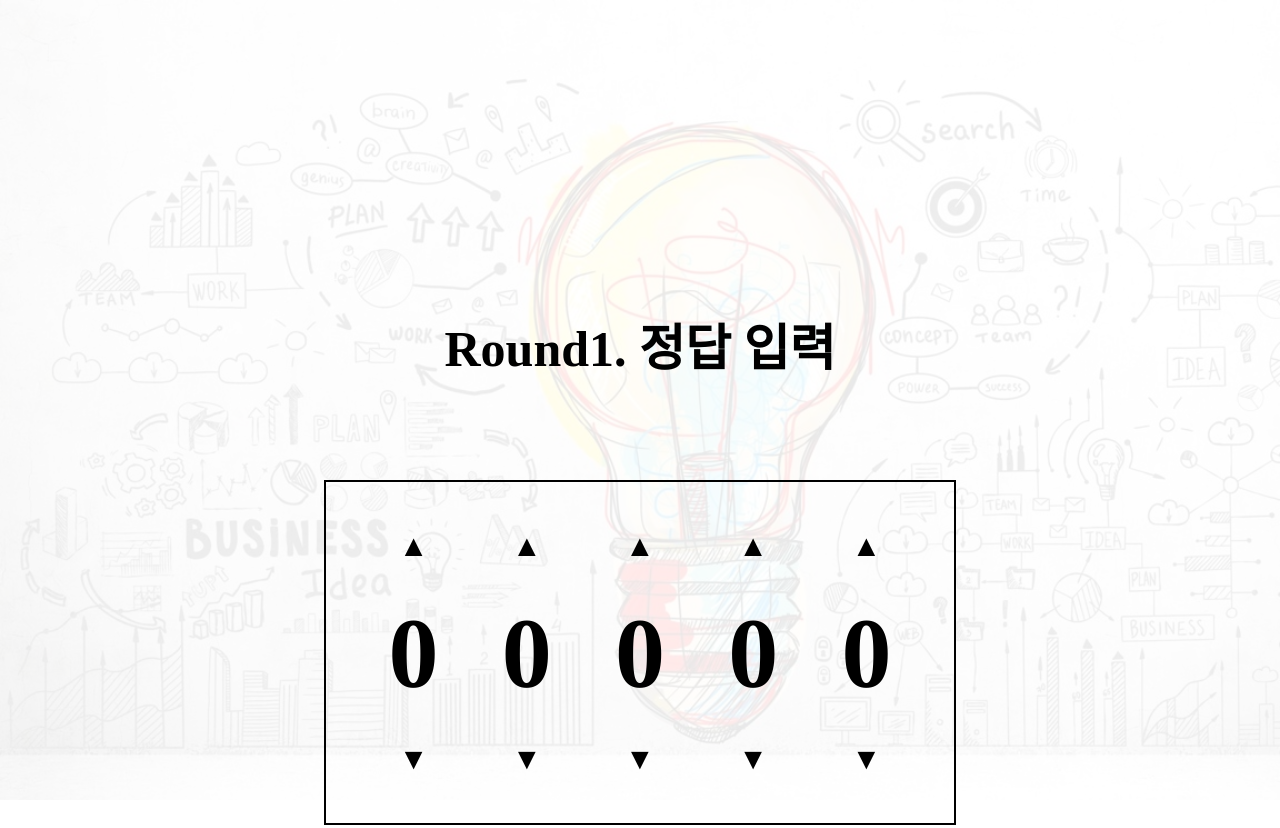
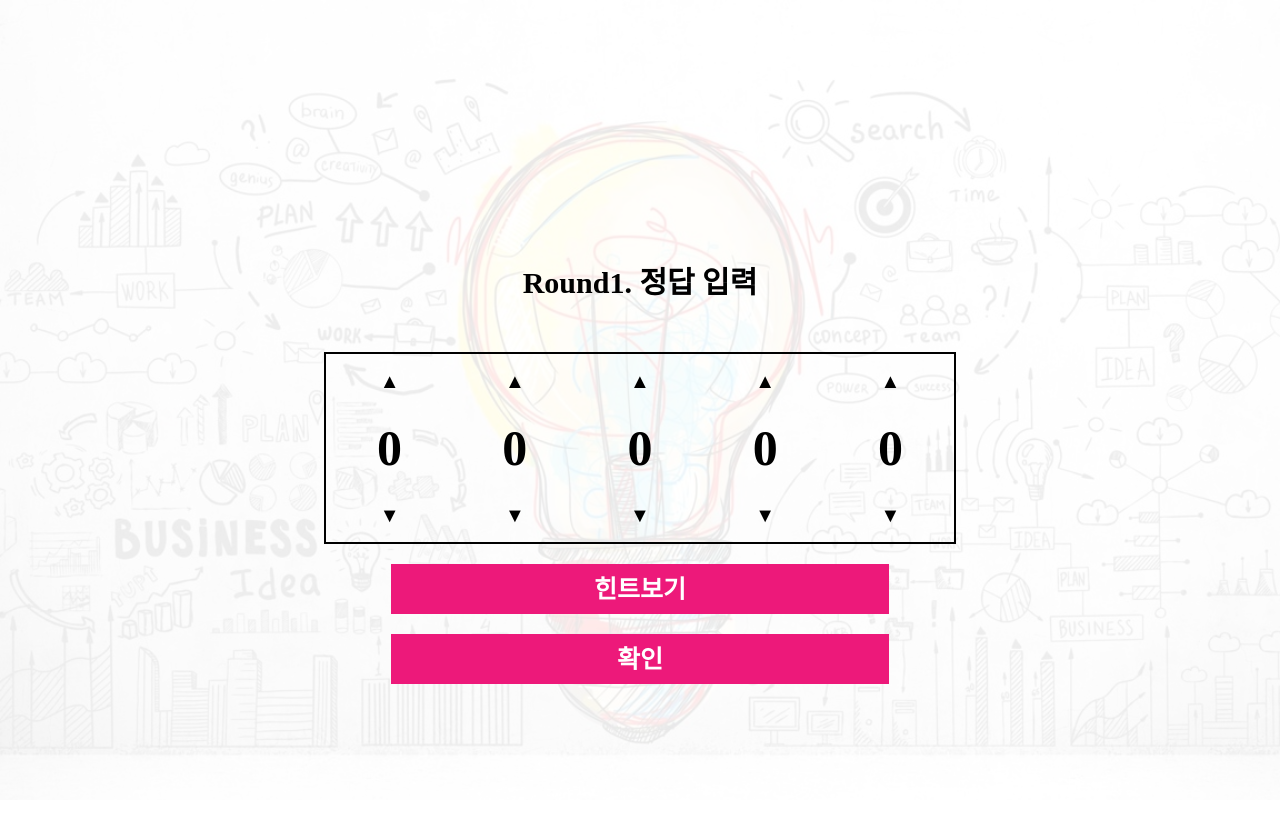
Before and after one commit to ioter123/withel0815, a plain HTML site: page index.html in a window 1280 px wide. Shown: the top 828 px of the page. After the commit the page ends 800 px from the top, so only its background shows below. Drawn offline with nearby package versions, Linux system fonts and the light colour scheme.

Commit message:
Update index.html

```diff
--- a/index.html
+++ b/index.html
@@ -13,6 +13,8 @@
 	position: absolute;
 	background-image: url("./배경.png");
 	background-size: cover;
+	background-position:center;
+	background-repeat:no-repeat;
 top:0;
 left:0;
 z-index:-100;
@@ -23,7 +25,9 @@ opacity:0.2;
 	width:100%;
 	position: absolute;
 	background-image: url("./힌트1.png");
-	background-size: cover;
+	background-size: contain;
+	background-position:center;
+	background-repeat:no-repeat;
 	top:0;
 	left:0;
 	z-index:100;
@@ -32,20 +36,19 @@ opacity:0.2;
 #x{
 	position: absolute;
 	top:0;
-	left:20px;
+	left:0;
 	z-index:110;
 	display:none;
 	font-weight:bolder;
-	font-size:100px;
+	font-size:50px;
+	margin:10px;
 }
 table{
 	margin : auto;
 	width:50%;
 	border : 2px solid black;
-	padding:30px;
 }
 td{
-	padding: 15px;
 	text-align:center;
 	height: 50px;
 }
@@ -59,21 +62,22 @@ td > .num {
 }
 .num > h3 {
 	margin:auto;
-	font-size: 100px;
+	font-size: 50px;
+	padding:10px;
 }
 td > h3 {
 	margin:auto;
-	font-size: 30px;
+	font-size: 20px;
 }
 #btn{
-	width:20%;
+	width:40%;
 	height:50px;
 	font-size:25px;
 	font-weight:bolder;
 	margin:10px;
 }
 #btn2{
-	width:20%;
+	width:40%;
 	height:50px;
 	font-size:25px;
 	font-weight:bolder;
@@ -96,8 +100,8 @@ td > h3 {
 	<span id='x' onclick="close_img()">X</span>
 </div>
 <div class='all'>
-<div style="margin:100px;">
-<h1 style="font-size:50px;">Round1. 정답 입력</h1>
+<div style="margin:50px;">
+<h1 style="font-size:30px;">Round1. 정답 입력</h1>
 </div>
 <table>
 	<tr>
@@ -152,7 +156,7 @@ td > h3 {
 		</td>
 	</tr>
 </table>
-	<div style="margin:100px; justify-content: center;">
+	<div style="margin:10px; justify-content: center;">
 		<button type='button' id='btn2' onclick="doAction2()" class="pink_btn">힌트보기</button>
 		<form action='휴식을 향하여1.html' name="next">
 		<button type='button' id='btn' onclick="doAction()" class="pink_btn">확인</button>
```
